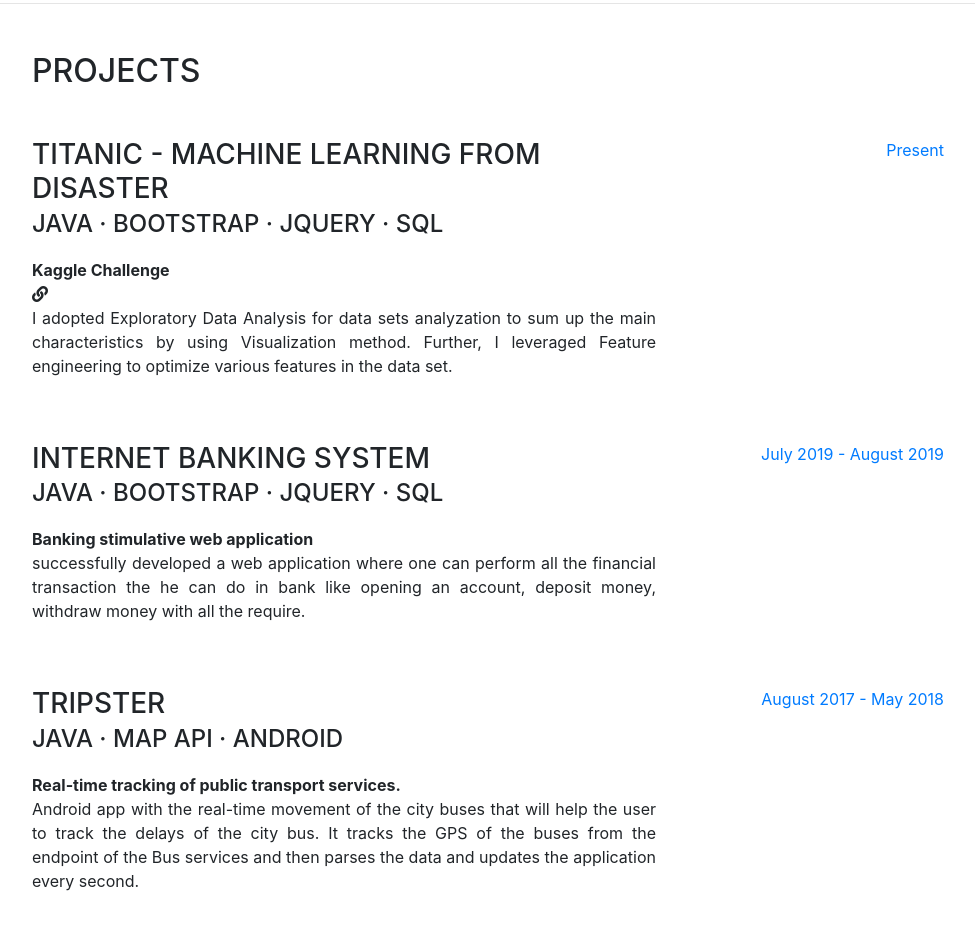
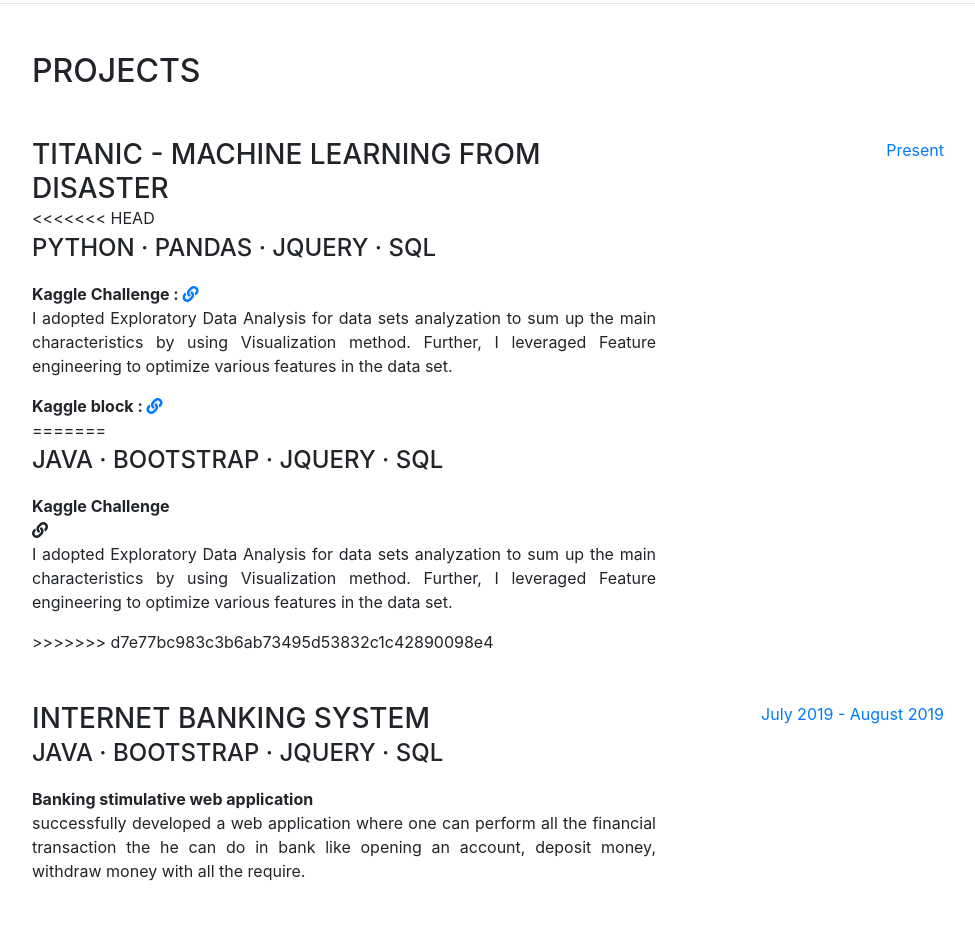
Before and after one commit to maitri2905/portfolio, a website with bundled scripts: page index.html in a window 1280 px wide. Shown: the part 2399-3329 px from the top of the page, without its empty margins (288-1263 px from the left). Built offline with nearby package versions, Linux system fonts and the light colour scheme; a web font is replaced by a local one.

Commit message:
Update index.html

```diff
--- a/index.html
+++ b/index.html
@@ -1,3 +1,4 @@
+
 <!DOCTYPE html>
 <html lang="en">
 
@@ -189,12 +190,23 @@
 	<div class="resume-item d-flex flex-column flex-md-row mb-5">
             <div class="resume-content mr-auto">
               <h3 class="mb-0">TITANIC - MACHINE LEARNING FROM DISASTER</h3>
+<<<<<<< HEAD
+              <div class="subheading mb-3">Python &middot; Pandas &middot; JQuery &middot; SQL
+              </div>
+              <div  class="font-weight-bold">Kaggle Challenge : <a target="_blank"href="https://www.kaggle.com/maitrinileshpatel/getting-started-v1"> <i class="fas fa-link"></i></a></div>
+              <p class="text-justify">I adopted Exploratory Data Analysis for data sets analyzation to sum up the main characteristics by using Visualization method. Further, I leveraged Feature engineering to optimize various features in the data set.
+
+		    </p>
+		     <div  class="font-weight-bold">Kaggle block : <a target="_blank"href="kaggle_project.html"> <i class="fas fa-link"></i></a></div>
+
+=======
               <div class="subheading mb-3">Java &middot; Bootstrap &middot; JQuery &middot; SQL
               </div>
               <div  class="font-weight-bold">Kaggle Challenge</div> <i class="fas fa-link"></i>
               <p class="text-justify">I adopted Exploratory Data Analysis for data sets analyzation to sum up the main characteristics by using Visualization method. Further, I leveraged Feature engineering to optimize various features in the data set.
 
 		    </p>
+>>>>>>> d7e77bc983c3b6ab73495d53832c1c42890098e4
             </div>
             <div class="resume-date text-md-right">
               <span class="text-primary">Present</span>
@@ -230,7 +242,7 @@
           </div>
 
 
-          <div class="resume-item d-flex flex-column flex-md-row">
+          <div class="resume-item d-flex flex-column flex-md-row" >
             <div class="resume-content mr-auto">
               <h3 class="mb-0">Magarete</h3>
               <div class="subheading mb-3">HTML &middot; JavaScript &middot; MaterializeCSS
```
